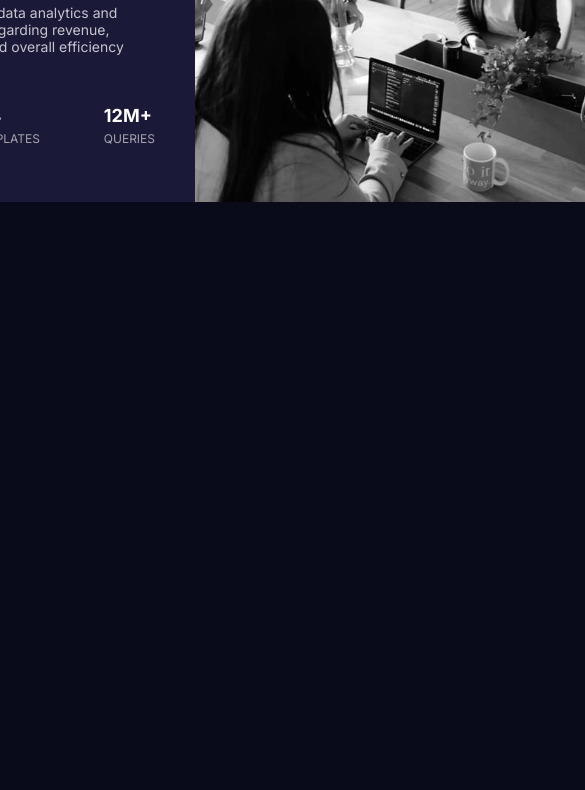
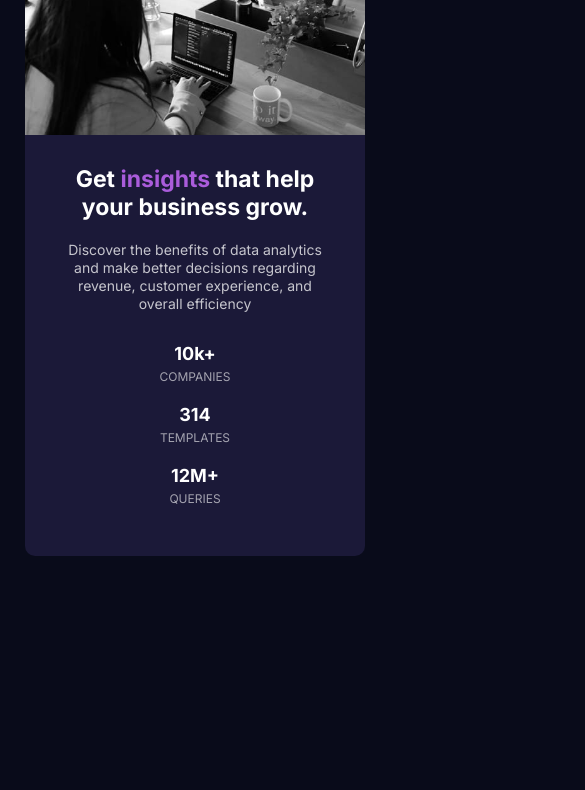
Before and after one commit to tomito26/stats-preview-component, a plain HTML site: page index.html in a window 390 px wide. Shown: the part 385-1175 px from the top of the page, 585 px wide, since content can reach past the window. Before the commit the page ends 844 px from the top, so only its background shows below. Drawn offline with Linux system fonts and the light colour scheme.

Commit message:
made the website responsive to small screens

```diff
--- a/css/styles.css
+++ b/css/styles.css
@@ -68,3 +68,54 @@ h1 .insight{
     font-size: 12px;
     margin-top: 5px;
 }
+@media screen and (max-width:600px){
+    body{
+        height: 140vh;
+
+
+    }
+    main{
+        width: 340px;
+        display: flex;
+        flex-direction: column-reverse;
+        margin: 0 10px;
+        border-bottom-right-radius: 10px;
+        border-top-left-radius: 0;
+
+    }
+    main img{
+        width: 340px;
+        height: 280px;
+        border-bottom-right-radius: 0;
+        border-top-left-radius: 10px;
+
+    }
+    .container{
+        padding: 10px;
+
+    }
+    .container h1{
+        font-size: 23px;
+        text-align: center;
+
+    }
+    .container .main-info{
+        text-align: center;
+        font-size: 14px;
+        line-height: 18px;
+        margin-bottom: 30px;
+    }
+    .stats{
+        flex-direction: column;
+        text-align: center;
+    }
+    .stats p{
+        margin-bottom: 20px;
+    }
+}
+@media screen and(max-width:768px){
+    body{
+        background-color: hsla(0, 0%, 100%, 0.75);
+    }
+
+}
```
